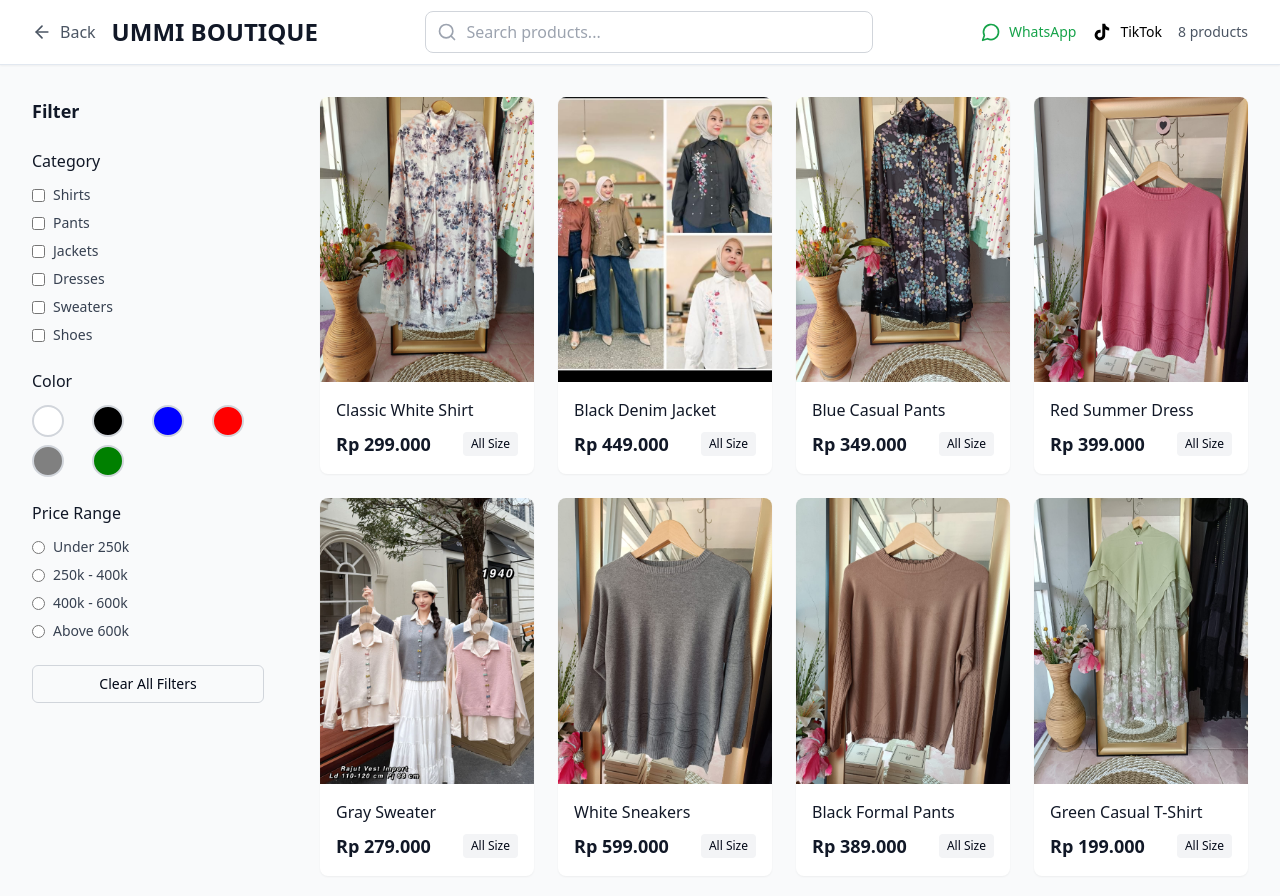
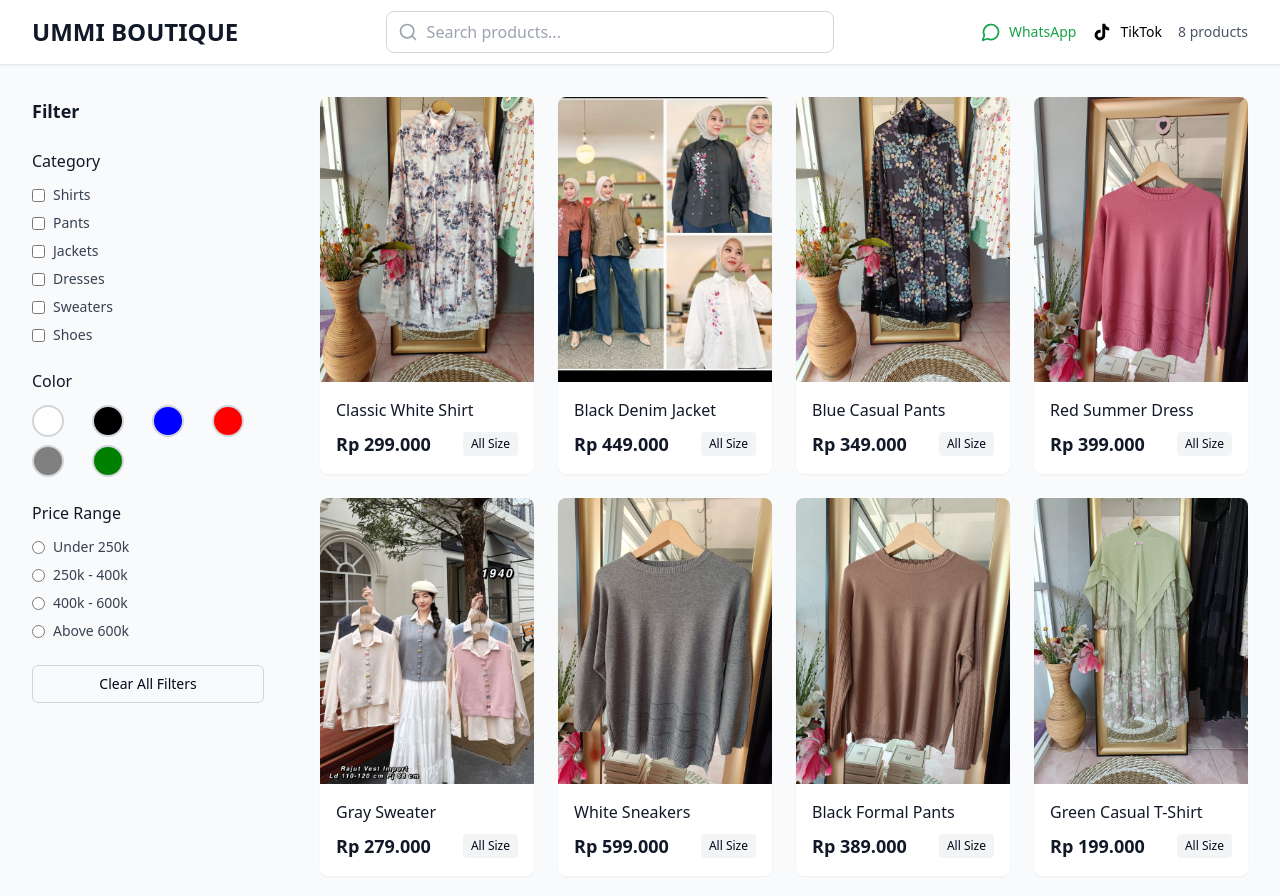
Before and after one commit to laksanagusta/style-shelf-browse, a React (Vite) app: page /catalog in a window 1280 px wide. Shown: the top 896 px of the page. Built offline with nearby package versions, Linux system fonts and the light colour scheme.

Commit message:
Remove back button and add logo navigation
Remove the back button from the catalog page and make the logo navigate to the homepage.

```diff
--- a/src/pages/Index.tsx
+++ b/src/pages/Index.tsx
@@ -1,5 +1,5 @@
 import React, { useState, useMemo } from 'react';
-import { Search, ArrowLeft, MessageCircle } from 'lucide-react';
+import { Search, MessageCircle } from 'lucide-react';
 import { Link } from 'react-router-dom';
 import ProductCard from '../components/ProductCard';
 import FilterSidebar from '../components/FilterSidebar';
@@ -71,15 +71,13 @@ const Index = () => {
       <header className="bg-white shadow-sm border-b">
         <div className="max-w-7xl mx-auto px-4 sm:px-6 lg:px-8">
           <div className="flex items-center justify-between h-16">
-            <div className="flex items-center space-x-4">
+            <div className="flex items-center">
               <Link
                 to="/"
-                className="flex items-center text-gray-600 hover:text-gray-900 transition-colors"
+                className="text-2xl font-bold text-gray-900 hover:text-gray-700 transition-colors"
               >
-                <ArrowLeft className="w-5 h-5 mr-2" />
-                Back
+                UMMI BOUTIQUE
               </Link>
-              <h1 className="text-2xl font-bold text-gray-900">UMMI BOUTIQUE</h1>
             </div>
             <div className="flex-1 max-w-md mx-8">
               <div className="relative">
```
